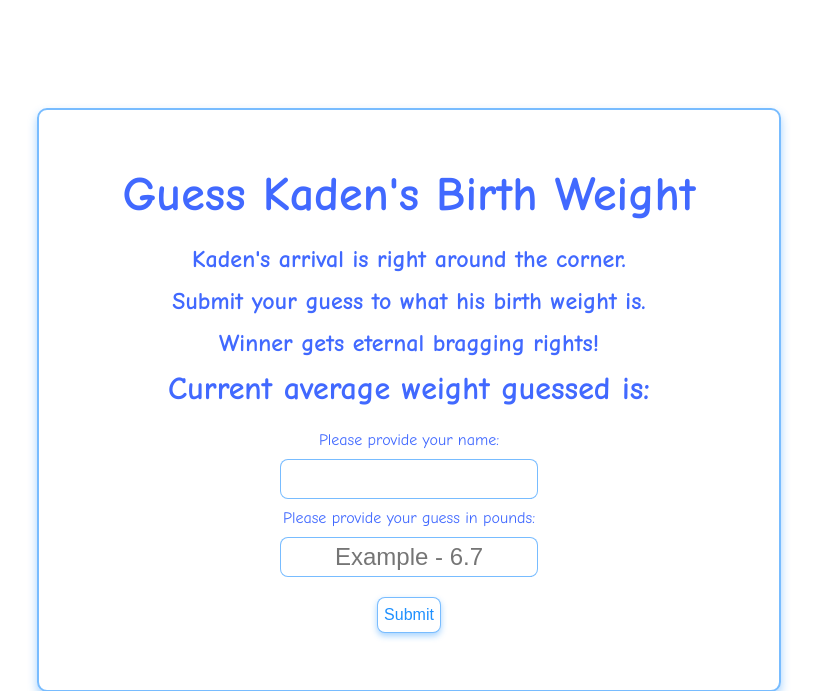
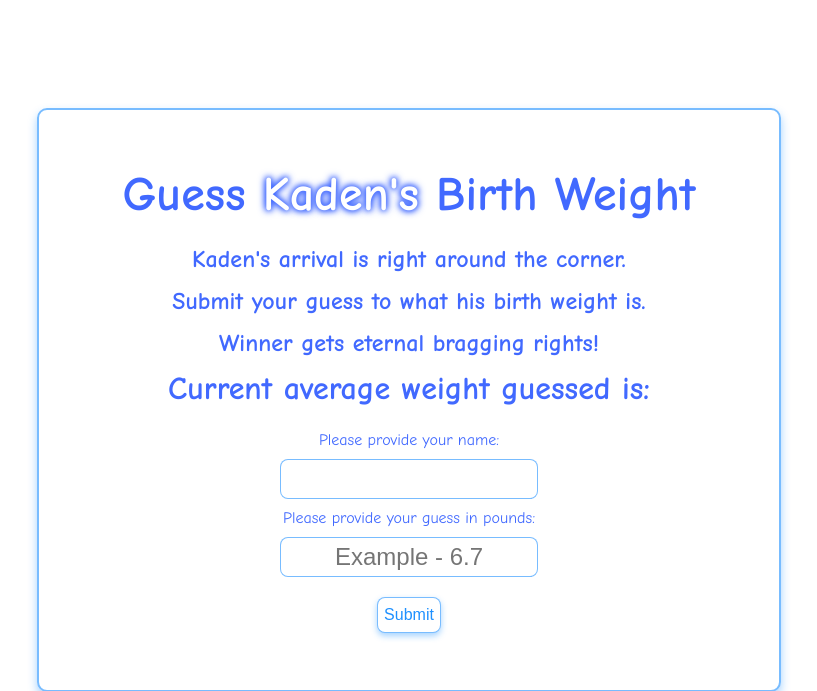
Before and after one commit to 8BitJustin/baby_weight_collector, a Flask app: page / in a window 1280 px wide. Shown: the top 691 px of the page, without its empty margins (231-1048 px from the left). Run offline with Flask 2, Linux system fonts and the light colour scheme.

Commit message:
Added span element to Kaden's name on index.html file. Gave white color and blue text shadow.

```diff
--- a/app.py
+++ b/app.py
@@ -29,7 +29,8 @@ def success():
         name = request.form['name']
         guess = request.form['guess']
         print(name, guess)
-        db.session.add(name, guess)
+        data = Data(name, guess)
+        db.session.add(data)
         db.session.commit()
         return render_template("success.html")
 
--- a/static/styles.css
+++ b/static/styles.css
@@ -9,6 +9,12 @@ h1,
 h2,
 h3 {
   margin: 0;
+}
+
+#kaden {
+  color: white;
+  text-shadow: 0 0 5px rgba(65, 105, 255, 1), 0 0 7px rgba(65, 105, 255, 1),
+    0 0 9px rgba(65, 105, 255, 1);
 }
 
 #main_heading {
--- a/templates/index.html
+++ b/templates/index.html
@@ -15,7 +15,9 @@
   <body>
     <div class="container">
       <div class="contents">
-        <h1 class="heading" id="main_heading">Guess Kaden's Birth Weight</h1>
+        <h1 class="heading" id="main_heading">
+          Guess <span id="kaden">Kaden's</span> Birth Weight
+        </h1>
         <h3 class="heading desc">
           Kaden's arrival is right around the corner.
         </h3>
```
